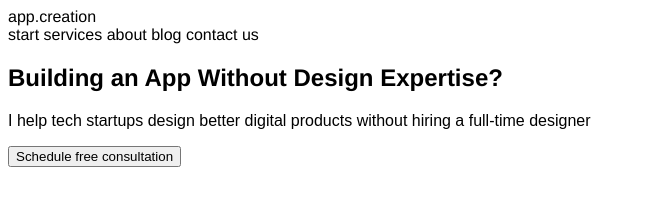
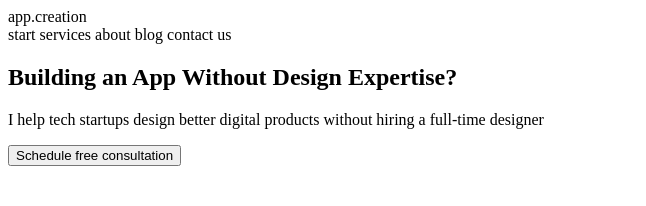
Before and after one commit to WebHeroSchool/stylesmode, a plain HTML site: page index.html in a window 1280 px wide. Shown: the whole page, without its empty margins (0-646 px from the left). Drawn offline with Linux system fonts and the light colour scheme.

Commit message:
Update styles.css

```diff
--- a/styles.css
+++ b/styles.css
@@ -1,13 +1,3 @@
-body {
-
- font-family: Helvetica;
-
-}
-p {
-
- font-family: arial;
-
-}
 .title {
 
  font-family: Roboto;
```
